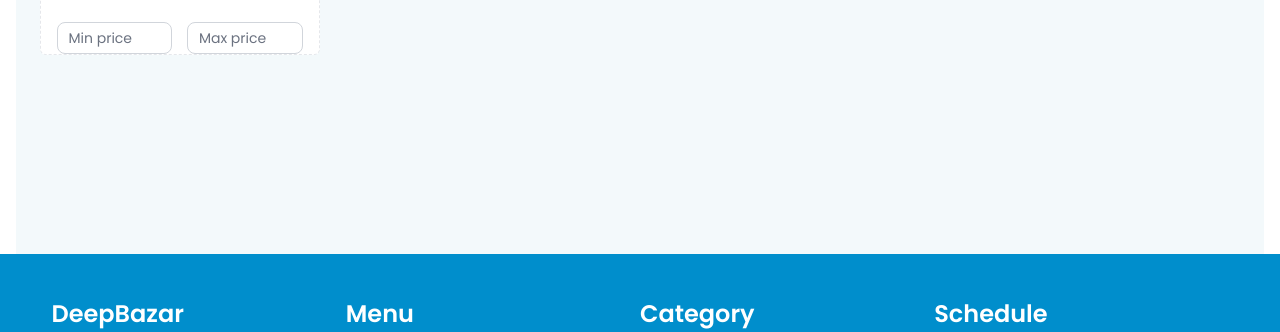
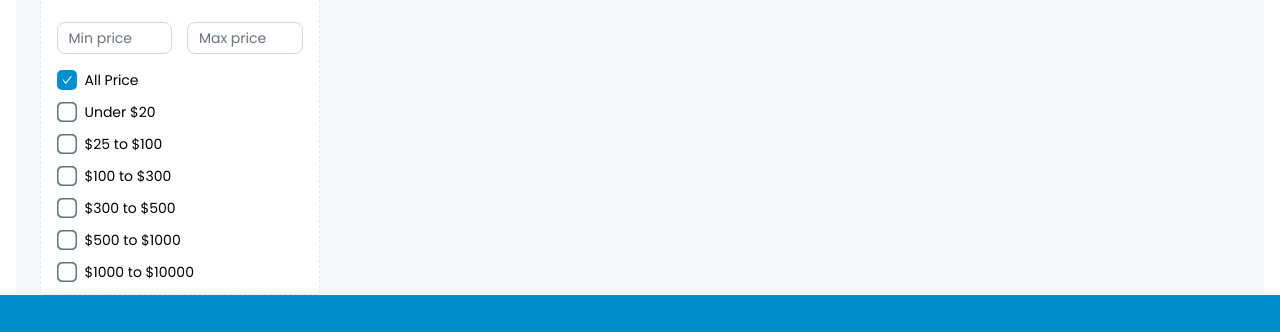
Before and after one commit to whitefog425dev/deepbazar, a Next.js app: page /shop in a window 1280 px wide. Shown: the part 455-787 px from the top of the page. Built offline with nearby package versions, Linux system fonts and the light colour scheme; no server answers.

Commit message:
shop page sidebar udpated

```diff
--- a/src/app/shop/Sidebar.tsx
+++ b/src/app/shop/Sidebar.tsx
@@ -31,6 +31,80 @@ export default function Sidebar() {
           className="h-full w-full bg-white border border-gray-200 rounded-[6px]"
         />
       </div>
+      <ul className="mt-4">
+        {priceRangeList.map(range => (
+          <li
+            key={range.id}
+            className="mb-3 flex items-center h-[20px] text-sm"
+          >
+            <CheckBox
+              name={range.text}
+              isChecked={range.isChecked}
+              onClick={() => {}}
+            />
+            <span className="ml-[8px]">{range.text}</span>
+          </li>
+        ))}
+      </ul>
     </div>
   );
 }
+
+const priceRangeList = [
+  {
+    id: 1,
+    isChecked: true,
+    text: 'All Price',
+    isCustom: true,
+    startingPrice: 0,
+    endPrice: 0,
+  },
+  {
+    id: 2,
+    isChecked: false,
+    text: 'Under $20',
+    isCustom: false,
+    startingPrice: 0,
+    endPrice: 20,
+  },
+  {
+    id: 3,
+    isChecked: false,
+    text: '$25 to $100',
+    isCustom: false,
+    startingPrice: 25,
+    endPrice: 100,
+  },
+  {
+    id: 4,
+    isChecked: false,
+    text: '$100 to $300',
+    isCustom: false,
+    startingPrice: 100,
+    endPrice: 300,
+  },
+  {
+    id: 5,
+    isChecked: false,
+    text: '$300 to $500',
+    isCustom: false,
+    startingPrice: 300,
+    endPrice: 500,
+  },
+  {
+    id: 6,
+    isChecked: false,
+    text: '$500 to $1000',
+    isCustom: false,
+    startingPrice: 500,
+    endPrice: 1000,
+  },
+  {
+    id: 7,
+    isChecked: false,
+    text: '$1000 to $10000',
+    isCustom: false,
+    startingPrice: 1000,
+    endPrice: 10000,
+  },
+];
```
